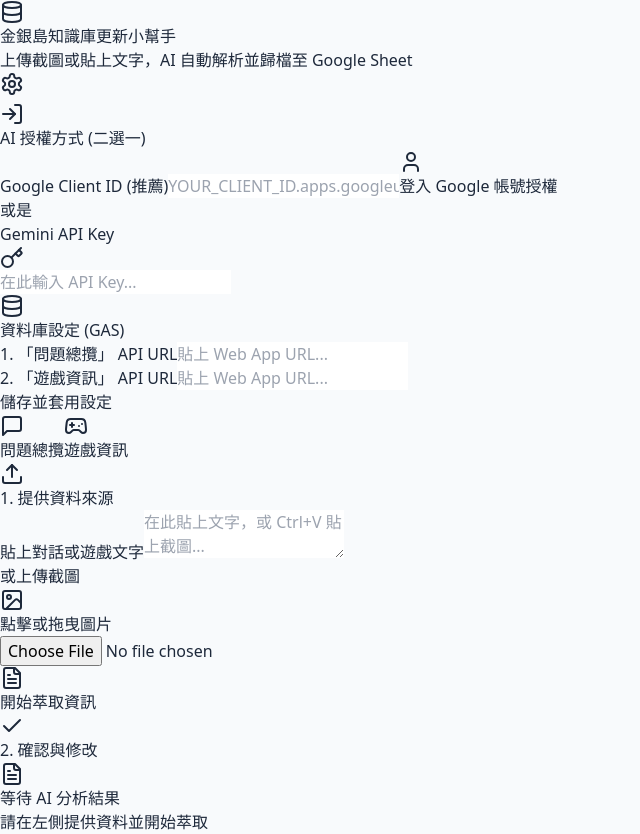
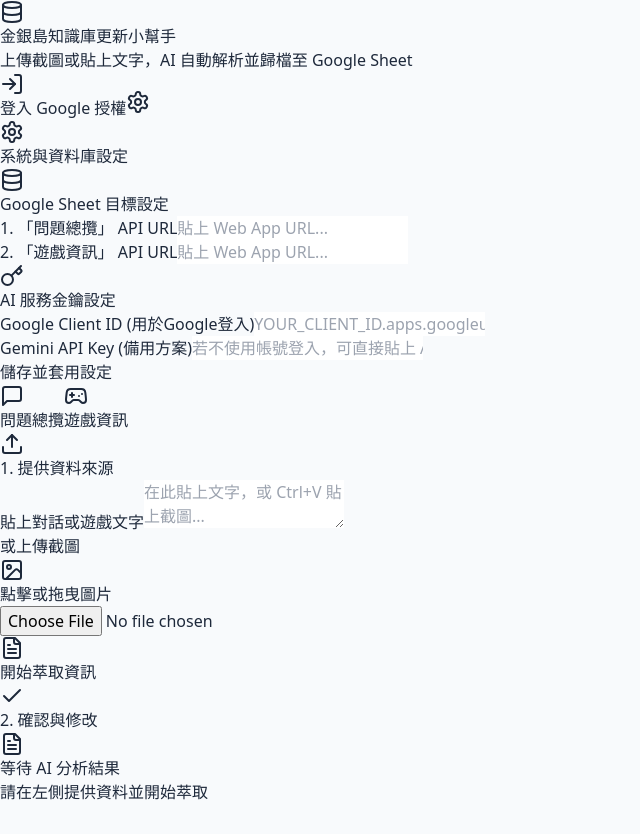
Before and after one commit to Allen1229/KBUpdates, a React (Vite) app: page / in a window 1280 px wide. Shown: the whole page, without its empty margins (0-640 px from the left). After the commit the page ends 804 px from the top, so only its background shows below. Built offline with nearby package versions, Linux system fonts and the light colour scheme.

Commit message:
Add files via upload

```diff
--- a/src/App.jsx
+++ b/src/App.jsx
@@ -263,11 +263,12 @@
             <p className="text-slate-500 text-sm mt-1">上傳截圖或貼上文字，AI 自動解析並歸檔至 Google Sheet</p>
           </div>
           <div className="flex items-center gap-3">
-             {accessToken && (
-               <div className="hidden md:flex items-center gap-2 px-3 py-1.5 bg-emerald-50 text-emerald-600 rounded-full text-xs font-medium border border-emerald-100">
-                 <User className="w-3.5 h-3.5" /> 已授權登入
-               </div>
-             )}
+             <button
+               onClick={handleGoogleLogin}
+               className={`flex items-center gap-2 px-4 py-2.5 text-sm font-bold rounded-xl transition-all border ${accessToken ? 'bg-emerald-50 text-emerald-600 border-emerald-200 hover:bg-emerald-100' : 'bg-white text-indigo-600 border-indigo-200 hover:bg-indigo-50 shadow-sm'}`}
+             >
+               {accessToken ? <><User className="w-4 h-4" /> 已登入 (切換帳號)</> : <><LogIn className="w-4 h-4" /> 登入 Google 授權</>}
+             </button>
             <button
               onClick={() => setShowSettings(!showSettings)}
               className={`p-2.5 text-slate-400 bg-slate-50 hover:bg-slate-100 rounded-xl transition-all border border-slate-200`}
@@ -282,57 +283,23 @@
           <div className="bg-white p-8 rounded-2xl shadow-xl border border-slate-100 animate-fade-in space-y-8 relative overflow-hidden">
             <div className={`absolute top-0 left-0 w-full h-1 ${theme.bg}`}></div>
 
+            <h2 className="text-lg font-bold flex items-center gap-2 text-slate-700 mb-6">
+              <Settings className="w-6 h-6 text-slate-400" /> 系統與資料庫設定
+            </h2>
+
             <div className="grid md:grid-cols-2 gap-8">
-              {/* Google Auth Section */}
-              <div className="space-y-4">
-                <h2 className="text-lg font-bold flex items-center gap-2 text-slate-700">
-                  <LogIn className="w-5 h-5 text-indigo-500" /> AI 授權方式 (二選一)
-                </h2>
-                <div className="p-4 bg-slate-50 rounded-xl border border-slate-200 space-y-4">
-                  <div>
-                    <label className="block text-xs font-bold text-slate-500 uppercase tracking-wider mb-2">Google Client ID (推薦)</label>
-                    <input
-                      type="text" value={clientId} onChange={(e) => setClientId(e.target.value)}
-                      placeholder="YOUR_CLIENT_ID.apps.googleusercontent.com"
-                      className="w-full px-4 py-2 bg-white border border-slate-200 rounded-lg text-sm focus:ring-2 focus:ring-indigo-500 focus:outline-none"
-                    />
-                    <button
-                      onClick={handleGoogleLogin}
-                      className="mt-3 w-full py-2 bg-white border border-indigo-200 text-indigo-600 rounded-lg font-medium text-sm hover:bg-indigo-50 transition-colors flex items-center justify-center gap-2"
-                    >
-                      <User className="w-4 h-4" /> {accessToken ? '切換/重新登入' : '登入 Google 帳號授權'}
-                    </button>
-                  </div>
-                  <div className="relative">
-                    <div className="absolute inset-0 flex items-center"><span className="w-full border-t border-slate-200"></span></div>
-                    <div className="relative flex justify-center text-xs uppercase"><span className="bg-slate-50 px-2 text-slate-400 font-medium">或是</span></div>
-                  </div>
-                  <div>
-                    <label className="block text-xs font-bold text-slate-500 uppercase tracking-wider mb-2">Gemini API Key</label>
-                    <div className="relative">
-                      <Key className="absolute left-3 top-1/2 -translate-y-1/2 w-4 h-4 text-slate-400" />
-                      <input
-                        type="password" value={apiKey} onChange={(e) => setApiKey(e.target.value)}
-                        placeholder="在此輸入 API Key..."
-                        className="w-full pl-10 pr-4 py-2 bg-white border border-slate-200 rounded-lg text-sm focus:ring-2 focus:ring-indigo-500 focus:outline-none"
-                      />
-                    </div>
-                  </div>
-                </div>
-              </div>
-
               {/* GAS Section */}
               <div className="space-y-4">
-                <h2 className="text-lg font-bold flex items-center gap-2 text-slate-700">
-                  <Database className="w-5 h-5 text-emerald-500" /> 資料庫設定 (GAS)
-                </h2>
-                <div className="p-4 bg-slate-50 rounded-xl border border-slate-200 space-y-4">
+                <h3 className="text-sm font-bold flex items-center gap-2 text-slate-600">
+                  <Database className="w-4 h-4 text-emerald-500" /> Google Sheet 目標設定
+                </h3>
+                <div className="p-5 bg-slate-50 rounded-xl border border-slate-200 space-y-5">
                   <div>
                     <label className="block text-xs font-bold text-slate-500 uppercase tracking-wider mb-2">1. 「問題總攬」 API URL</label>
                     <input
                       type="text" value={gasUrlQa} onChange={(e) => setGasUrlQa(e.target.value)}
                       placeholder="貼上 Web App URL..."
-                      className="w-full px-4 py-2 bg-white border border-slate-200 rounded-lg text-sm focus:ring-2 focus:ring-emerald-500 focus:outline-none"
+                      className="w-full px-4 py-2.5 bg-white border border-slate-200 rounded-lg text-sm focus:ring-2 focus:ring-emerald-500 focus:outline-none transition-shadow"
                     />
                   </div>
                   <div>
@@ -340,7 +307,32 @@
                     <input
                       type="text" value={gasUrlGame} onChange={(e) => setGasUrlGame(e.target.value)}
                       placeholder="貼上 Web App URL..."
-                      className="w-full px-4 py-2 bg-white border border-slate-200 rounded-lg text-sm focus:ring-2 focus:ring-amber-500 focus:outline-none"
+                      className="w-full px-4 py-2.5 bg-white border border-slate-200 rounded-lg text-sm focus:ring-2 focus:ring-amber-500 focus:outline-none transition-shadow"
+                    />
+                  </div>
+                </div>
+              </div>
+
+              {/* API/Auth Keys Section */}
+              <div className="space-y-4">
+                <h3 className="text-sm font-bold flex items-center gap-2 text-slate-600">
+                  <Key className="w-4 h-4 text-indigo-500" /> AI 服務金鑰設定
+                </h3>
+                <div className="p-5 bg-slate-50 rounded-xl border border-slate-200 space-y-5">
+                  <div>
+                    <label className="block text-xs font-bold text-slate-500 uppercase tracking-wider mb-2">Google Client ID (用於Google登入)</label>
+                    <input
+                      type="text" value={clientId} onChange={(e) => setClientId(e.target.value)}
+                      placeholder="YOUR_CLIENT_ID.apps.googleusercontent.com"
+                      className="w-full px-4 py-2.5 bg-white border border-slate-200 rounded-lg text-sm focus:ring-2 focus:ring-indigo-500 focus:outline-none transition-shadow"
+                    />
+                  </div>
+                  <div>
+                    <label className="block text-xs font-bold text-slate-500 uppercase tracking-wider mb-2">Gemini API Key (備用方案)</label>
+                    <input
+                      type="password" value={apiKey} onChange={(e) => setApiKey(e.target.value)}
+                      placeholder="若不使用帳號登入，可直接貼上 API Key..."
+                      className="w-full px-4 py-2.5 bg-white border border-slate-200 rounded-lg text-sm focus:ring-2 focus:ring-indigo-500 focus:outline-none transition-shadow"
                     />
                   </div>
                 </div>
```
